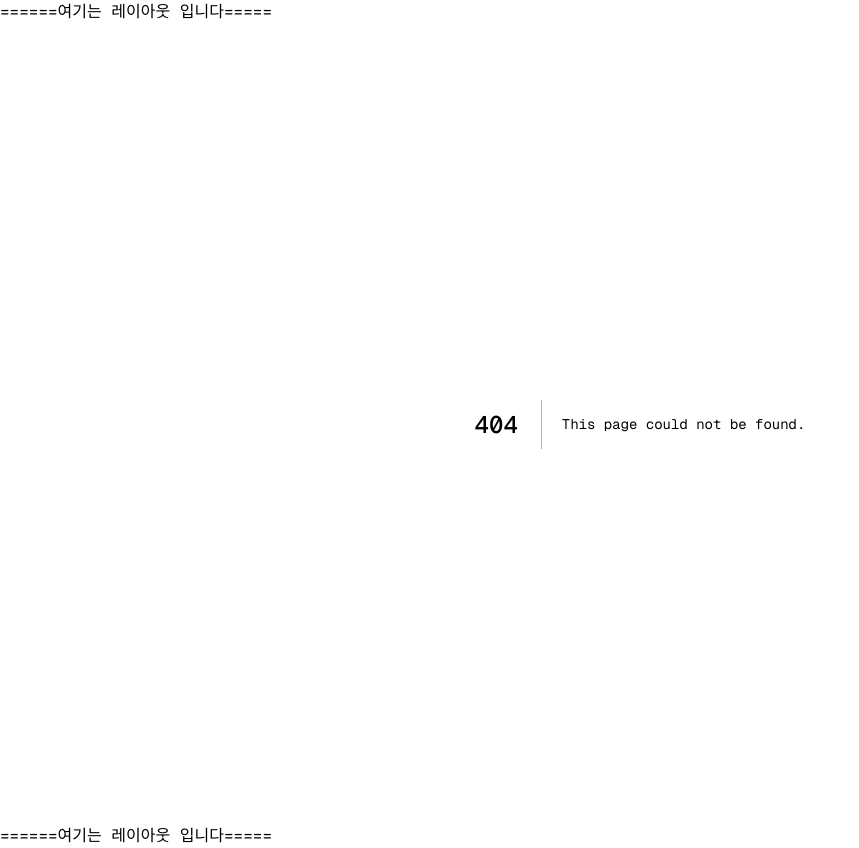
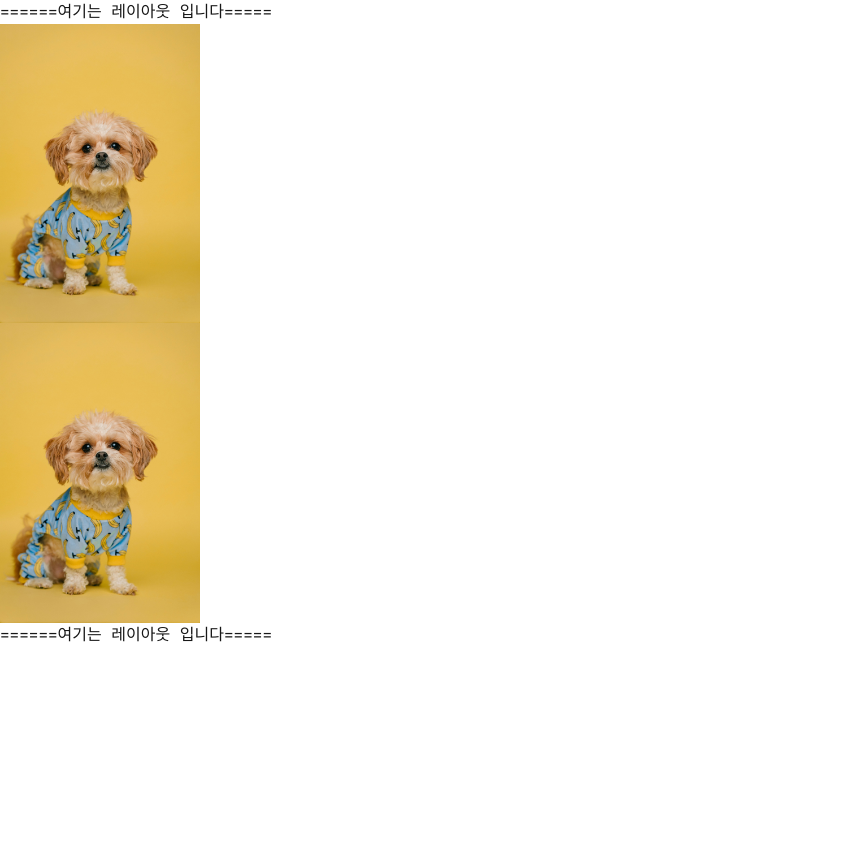
Before and after one commit to gun587330/FRONTEND_new_version, a Next.js app in the folder class-example/my-app/: page /section04/04-06-image in a window 1280 px wide. Before the commit this address had no page. Shown: the whole page, without its empty margins (0-859 px from the left). After the commit the page ends 800 px from the top, so only its background shows below. Built offline with nearby package versions, Linux system fonts and the light colour scheme.

Commit message:
feat: 04-06-image파일 생성(next.js 이미지 내장 기능 실습)

```diff
--- /dev/null
+++ b/class-example/my-app/src/app/section04/04-06-image/page.tsx
@@ -0,0 +1,29 @@
+"use client"
+
+import Image from 'next/image'; // next 내장 이미지
+import styles from './styles.module.css';
+
+/* Component */
+export default function ImagePage() {
+    return(
+        <>
+            {/* 고전 이미지 사용 방식 */}
+            <img
+            src='/images/04-01-dog.jpg'
+            alt="강아지이미지"
+            className={styles.이미지를보여주자}
+            />
+
+            {/* next.js에서 제공하는 이미지 사용 방식 */}
+            <Image
+            src='/images/04-01-dog.jpg'
+            alt="강아지이미지"
+            className={styles.이미지를보여주자}
+            width={0}
+            height={0}
+            sizes="100vw" // ㅌsizes도 지정해줘야 함 아니면 블러처리나네..
+            />
+        </>
+
+    )
+}
--- /dev/null
+++ b/class-example/my-app/src/app/section04/04-06-image/styles.module.css
@@ -0,0 +1,4 @@
+.이미지를보여주자{
+    width: 200px;
+    height: auto; /* height 속성을 따로 주지 않으면 width에 맞게 비율 자동 */
+}
```
Also changed, not shown: class-example/my-app/public/images/04-01-dog.jpg (added).
